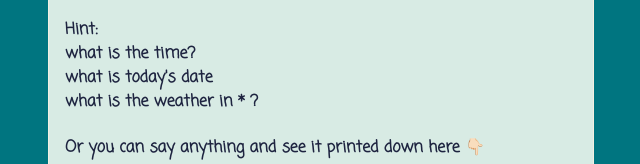
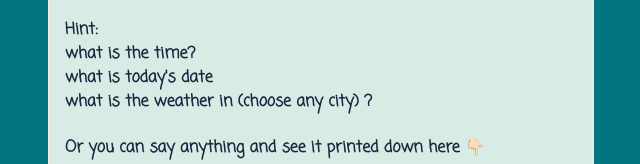
Before and after one commit to AbdallahAltokhy/Speech-Recognition-App, a plain HTML site: page index.html in a window 1280 px wide. Shown: the part 220-384 px from the top of the page, without its empty margins (319-959 px from the left). Drawn offline with Linux system fonts and the light colour scheme.

Commit message:
update index.html

```diff
--- a/index.html
+++ b/index.html
@@ -29,7 +29,7 @@
 					Hint: <br />
 					what is the time? <br />
 					what is today's date <br />
-					what is the weather in * ?
+					what is the weather in (choose any city) ?
 				</h4>
 				<h4>Or you can say anything and see it printed down here 👇🏻</h4>
 			</div>
```
